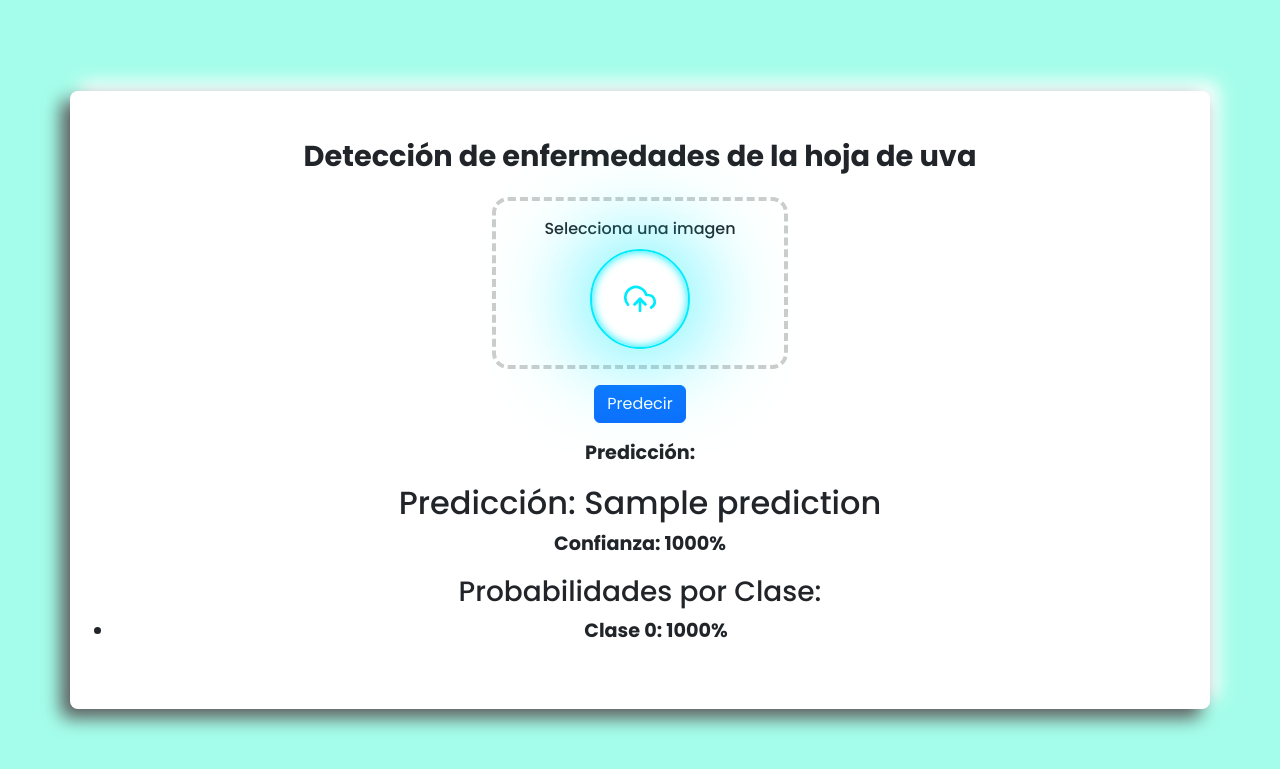
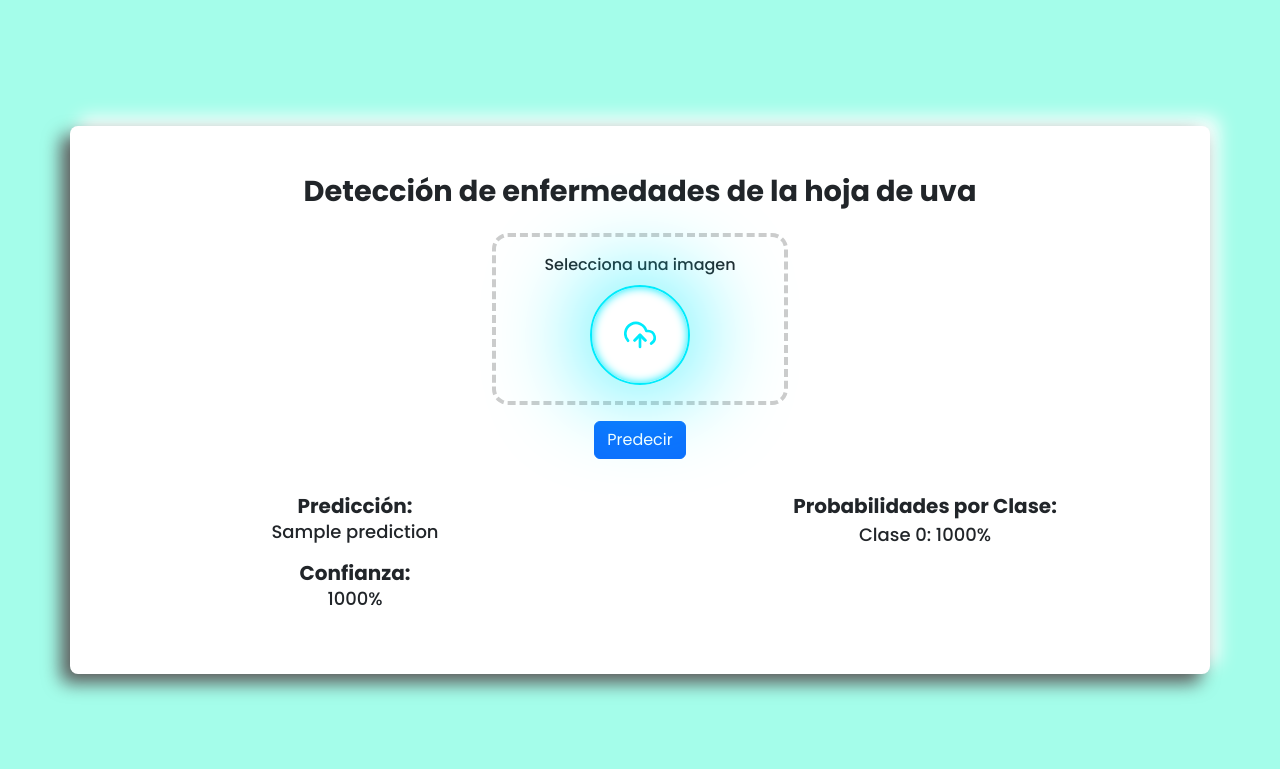
Before and after one commit to ilanangelesrodriguez/page-deteccion-enfermedades-en-hojas-de-uva, a Flask app: template templates/index.html in a window 1280 px wide. Shown: the top 769 px of the page. Run offline with Flask 3, Linux system fonts and the light colour scheme; the template is opened without the code that fills it: most values are stand-ins (such as "Sample title", 1, 10 or a date in 2020).

Commit message:
feat: añadir seccion de resultados de prediccion.

```diff
--- a/static/styles.css
+++ b/static/styles.css
@@ -58,14 +58,26 @@ button:hover {
 }
 
 .form__result {
-    font-size: 1.2em !important;
+    font-size: 20px !important;
     font-weight: 700;
 }
 
 .form__result-text {
-    font-weight: 500;
-    font-size: 1em
+    font-weight: 500 !important;
+    font-size: 18px !important;
+    margin-bottom: 0.5em !important;
 }
+
+.form__result-ul {
+    list-style: none;
+    padding: 0;
+}
+
+.form__result-ul li {
+    margin-bottom: 0.5em;
+    font-size: 18px !important;
+}
+
 
 .input-div {
     position: relative;
--- a/templates/index.html
+++ b/templates/index.html
@@ -25,17 +25,35 @@
         </form>
 
             {% if prediction %}
+
             <div class="mt-3 form__result">
-                Predicción:
-                <h2 class="mt-3">Predicción: {{ prediction }}</h2>
-                <p><strong>Confianza:</strong> {{ confidence | round(2) * 100 }}%</p>
-                <h3>Probabilidades por Clase:</h3>
-                <ul>
-                    {% for prob in probabilities %}
-                        <li>Clase {{ loop.index0 }}: {{ prob | round(4) * 100 }}%</li>
-                    {% endfor %}
-                </ul>
+                <div class="row">
+                    <!-- Columna para la predicción y confianza -->
+                    <div class="col-md-6">
+                        <div class="mt-3 form__result">
+                            Predicción:
+                            <h2 class="mb-3 form__result-text">{{ prediction }}</h2>
+                        </div>
+                        <div class="mt-3 form__result">
+                            Confianza:
+                            <h2 class="mb-3 form__result-text">{{ confidence | round(2) * 100 }}%</h2>
+                        </div>
+                    </div>
+
+                    <!-- Columna para las probabilidades por clase -->
+                    <div class="col-md-6">
+                        <div class="mt-3 form__result">
+                            Probabilidades por Clase:
+                            <ul class="mb-3 form__result-ul form__result-text">
+                                {% for prob in probabilities %}
+                                    <li>Clase {{ loop.index0 }}: {{ prob | round(4) * 100 }}%</li>
+                                {% endfor %}
+                            </ul>
+                        </div>
+                    </div>
+                </div>
             </div>
+
             {% endif %}
 
 
```
Also changed, not shown: static/script.js (line endings or trailing spaces).
